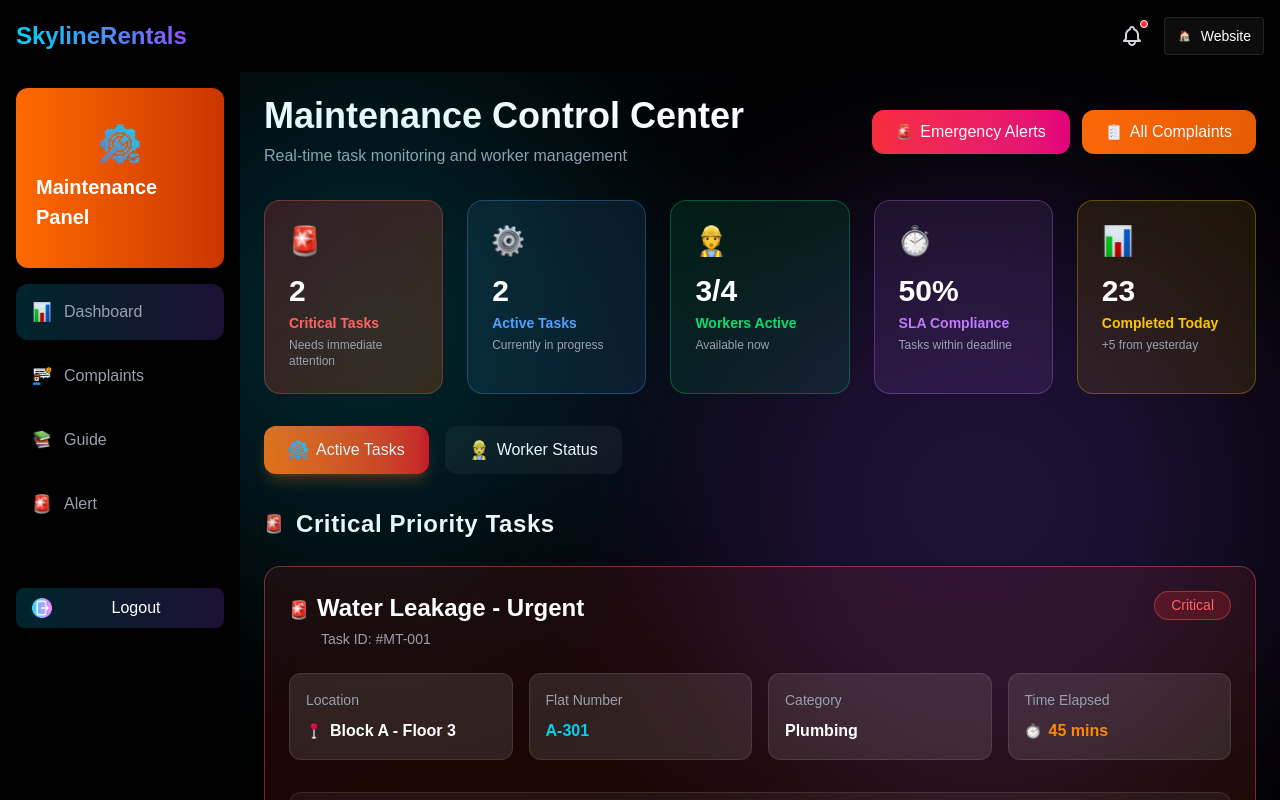
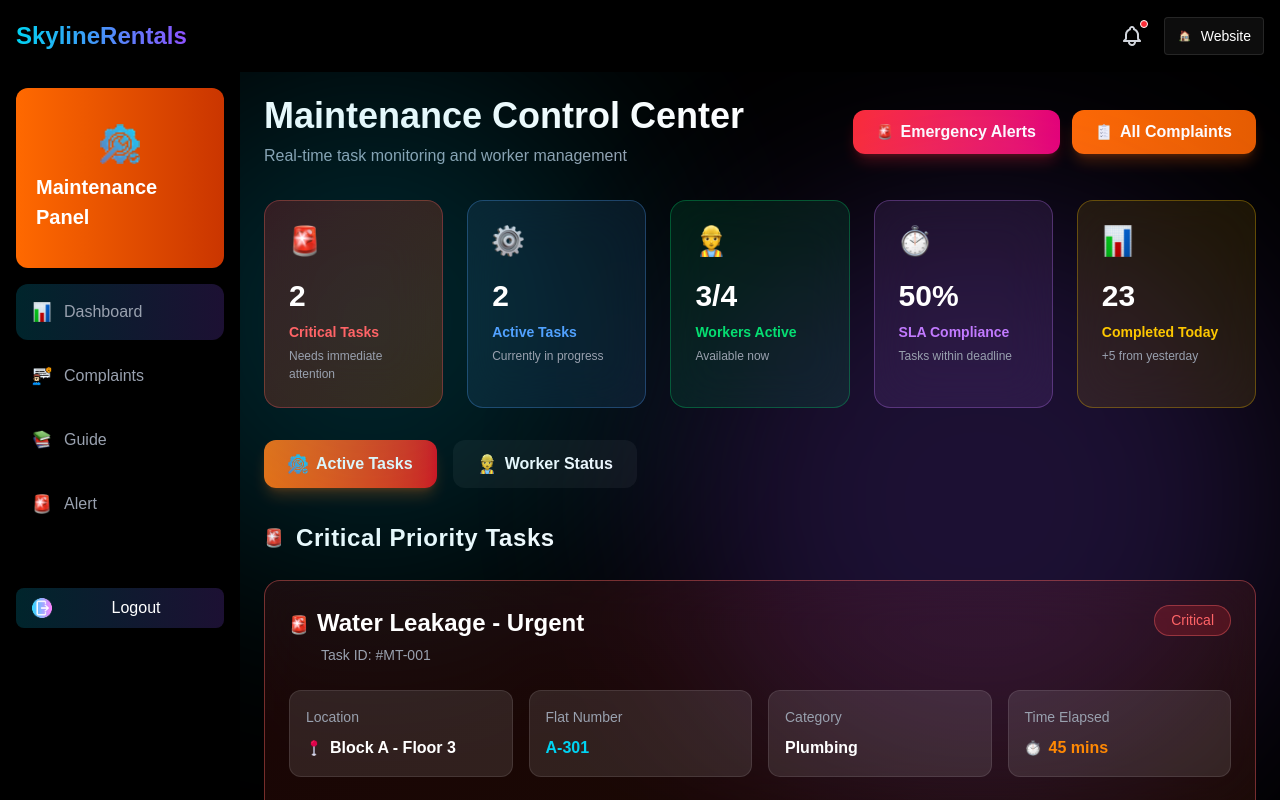
Before and after one commit to abishekyoh0/AMS-maintenance-panel-web, a React (Vite) app: page / in a window 1280 px wide. Both pictures are taken after typing "Sample", "Sample123" into the empty fields and a click on the button "Sign In to Dashboard". Built offline with nearby package versions, Linux system fonts and the light colour scheme.

Commit message:
changes in maintenance

```diff
--- a/src/components/Dashboard/Section.tsx
+++ b/src/components/Dashboard/Section.tsx
@@ -19,7 +19,6 @@ export default function Section({ title, icon, children }: Props) {
           style={FONTWEIGHT[700]}
           className={`
             ${FONTSIZE[24]}
-            text-[#FFFFFF]
             tracking-wide
           `}
         >
--- a/src/components/Dashboard/StatCard.tsx
+++ b/src/components/Dashboard/StatCard.tsx
@@ -1,4 +1,4 @@
-import { FONTSIZE, FONTWEIGHT } from "../../constent/uiconstent";
+import { COLORS, FONTSIZE, FONTWEIGHT } from "../../constent/uiconstent";
 
 interface Props {
   icon: string;
@@ -42,21 +42,21 @@ export default function StatCard({
 
       <h2
         style={FONTWEIGHT[700]}
-        className={`text-3xl text-[#FFFFFF] font-bold mb-1 ${FONTSIZE[30]}`}
+        className={`mb-1 ${FONTSIZE[30]}`}
       >
         {value}
       </h2>
 
       <p
         style={FONTWEIGHT[700]}
-        className={`text-sm font-semibold ${FONTSIZE[14]} ${titleColors[variant]}`}
+        className={`${FONTSIZE[14]} ${titleColors[variant]}`}
       >
         {title}
       </p>
 
       <p
-        style={FONTWEIGHT[400]}
-        className={`text-xs text-[#99A1AF] mt-1 ${FONTSIZE[12]}`}
+        style={{color: COLORS.secoundy_gray}}
+        className={`mt-1 ${FONTSIZE[12]}`}
       >
         {subtitle}
       </p>
--- a/src/components/Dashboard/TaskCard.tsx
+++ b/src/components/Dashboard/TaskCard.tsx
@@ -4,7 +4,7 @@ import location from "../../assets/emergencyAlerts/location.png";
 import person from "../../assets/Dashboard/person.png";
 import tick from "../../assets/Dashboard/tick.png";
 import clock from "../../assets/Dashboard/clock.png";
-import { FONTSIZE, FONTWEIGHT } from "../../constent/uiconstent";
+import { COLORS, FONTSIZE, FONTWEIGHT } from "../../constent/uiconstent";
 import { useNavigate } from "react-router-dom";
 
 export default function TaskCard({ task }: { task: Task }) {
@@ -27,7 +27,7 @@ export default function TaskCard({ task }: { task: Task }) {
         <div>
           <h3
             style={FONTWEIGHT[700]}
-            className={`text-xl font-semibold ${FONTSIZE[24]} text-[#FFFFFF]`}
+            className={`${FONTSIZE[24]}`}
           >
             <img
               src={alert}
@@ -38,8 +38,8 @@ export default function TaskCard({ task }: { task: Task }) {
           </h3>
 
           <p
-            style={FONTWEIGHT[400]}
-            className={`text-sm text-[#99A1AF] mt-1 px-8 ${FONTSIZE[14]}`}
+            style={{color: COLORS.secoundy_gray}}
+            className={` mt-1 px-8 ${FONTSIZE[14]}`}
           >
             Task ID: #{task.id}
           </p>
@@ -48,7 +48,7 @@ export default function TaskCard({ task }: { task: Task }) {
         <span
           style={FONTWEIGHT[400]}
           className={`
-            px-4 py-1 rounded-full text-xs font-medium ${FONTSIZE[14]}
+            px-4 py-1 rounded-full ${FONTSIZE[14]}
             ${
               isCritical
                 ? "bg-[#FB2C3633] text-[#FF6467] border border-[#FF646766]"
@@ -73,7 +73,6 @@ export default function TaskCard({ task }: { task: Task }) {
             label="Location"
             value={task.location}
             icon={location}
-            valueColor="text-[#FFFFFF]"
           />
         </div>
 
@@ -87,7 +86,6 @@ export default function TaskCard({ task }: { task: Task }) {
           <Info
             label="Category"
             value={task.category}
-            valueColor="text-[#FFFFFF]"
           />
         </div>
 
@@ -106,7 +104,7 @@ export default function TaskCard({ task }: { task: Task }) {
           <p className="text-xs text-[#99A1AF]">Assigned Worker</p>
 
           <div className="mt-1">
-            <p className="font-medium text-[#FFFFFF]">
+            <p className="font-medium">
               <img
                 src={person}
                 alt="Person"
--- a/src/pages/Dashboard/MaintenanceDashboard.tsx
+++ b/src/pages/Dashboard/MaintenanceDashboard.tsx
@@ -15,7 +15,7 @@ import clock from "../../assets/Dashboard/clock.png";
 import graph from "../../assets/Dashboard/graph.png";
 import green from "../../assets/Dashboard/green.png";
 import white from "../../assets/Dashboard/White.png";
-import { COLORS, FONTSIZE, FONTWEIGHT } from "../../constent/uiconstent";
+import { COLORS, FONTSIZE, WEIGHT } from "../../constent/uiconstent";
 import { useNavigate } from "react-router-dom";
 
 
@@ -213,9 +213,8 @@ export default function MaintenanceDashboard() {
     <div className="space-y-8" style={{ color: COLORS.primary_white }}>
       <div className="flex flex-col lg:flex-row lg:items-center lg:justify-between gap-5 lg:gap-8">
         <div className="text-center lg:text-left">
-          <h1
-            className={`text-2xl sm:text-3xl lg:text-4xl font-bold flex items-center justify-center lg:justify-start ${FONTSIZE[36]} ${FONTWEIGHT[700]}`}
-          >
+          <h1 className={`text-2xl sm:text-3xl lg:text-4xl font-bold flex items-center justify-center lg:justify-start ${FONTSIZE[36]}`}
+            style={{ fontWeight: WEIGHT.seven }}>
             {/* <img
               src={tools}
               alt="Maintenance"
@@ -224,28 +223,22 @@ export default function MaintenanceDashboard() {
             Maintenance Control Center
           </h1>
 
-          <p className="text-[#99A1AF] mt-2 text-sm sm:text-base">
+          <p className={`mt-2 sm:text-base ${FONTSIZE[16]}`} style={{color: COLORS.secoundy_gray}}>
             Real-time task monitoring and worker management
           </p>
         </div>
 
         <div className="flex flex-col sm:flex-row w-full lg:w-auto gap-3">
-          <button
-            className=" w-full sm:w-auto px-6 py-2.5 rounded-xl bg-linear-to-r from-[#FB2C36] to-[#E60076] hover:scale-105 transition-all duration-300 flex items-center justify-center gap-2 cursor-pointer"
-            onClick={() => {
-              navigate("/emergencyalerts");
-            }}
-          >
+          <button onClick={() => { navigate("/emergencyalerts") }}
+            className={`w-full sm:w-auto px-6 py-2.5 rounded-xl bg-linear-to-r from-[#FB2C36] to-[#E60076] flex items-center justify-center gap-2 cursor-pointer ${FONTSIZE[16]}`}
+            style={{ fontWeight: WEIGHT.seven, boxShadow: "0px 4px 6px -4px #FB2C3640,0px 10px 15px -3px #FB2C3640" }}>
             <img src={alert} alt="Emergency" className="w-4 h-4" />
             Emergency Alerts
           </button>
 
-          <button
-            className="w-full sm:w-auto px-6 py-2.5 rounded-xl bg-linear-to-r from-[#FF6900] to-[#E65C00] hover:scale-105 transition-all duration-300 flex items-center justify-center gap-2 cursor-pointer"
-            onClick={() => {
-              navigate("/complaints");
-            }}
-          >
+          <button onClick={() => { navigate("/complaints") }}
+            className={`w-full sm:w-auto px-6 py-2.5 rounded-xl bg-linear-to-r from-[#FF6900] to-[#E65C00] flex items-center justify-center gap-2 cursor-pointer ${FONTSIZE[16]}`}
+            style={{ fontWeight: WEIGHT.seven, boxShadow: "0px 4px 6px -4px #FF690040,0px 10px 15px -3px #FF690040" }}>
             <img src={notes} alt="Complaints" className="w-4 h-4" />
             All Complaints
           </button>
@@ -297,24 +290,22 @@ export default function MaintenanceDashboard() {
       <div className="flex flex-col sm:flex-row gap-4">
         <button
           onClick={() => setView("Active")}
-          className={`flex items-center gap-2 px-6 py-3 rounded-xl cursor-pointer ${
-            view === "Active"
+          className={`flex items-center gap-2 px-6 py-3 rounded-xl cursor-pointer ${view === "Active"
               ? "bg-linear-to-r from-[#FF6900] to-[#E7000B] shadow-lg shadow-[#FF690040]"
               : "bg-[#FFFFFF0D]"
-          }`}
-       >
-         <img src={tools} alt="" className="w-5 h-5"/> Active Tasks
+            }`}
+        style={{fontWeight: WEIGHT.seven}}>
+          <img src={tools} alt="" className="w-5 h-5" /> Active Tasks
         </button>
 
         <button
           onClick={() => setView("Workers")}
-          className={`flex items-center gap-2 px-6 py-3 rounded-xl  cursor-pointer ${
-            view === "Workers"
+          className={`flex items-center gap-2 px-6 py-3 rounded-xl  cursor-pointer ${view === "Workers"
               ? "bg-linear-to-r from-[#2B7FFF] to-[#0092B8] shadow-lg shadow-[#2B7FFF40]"
               : "bg-[#FFFFFF0D]"
-          }`}
-        >
-         <img src={person} alt="" className="w-5 h-5"/> Worker Status
+            }`}
+        style={{fontWeight: WEIGHT.seven}}>
+          <img src={person} alt="" className="w-5 h-5" /> Worker Status
         </button>
       </div>
 
--- a/src/pages/EmergencyAlerts/EmergencyAlerts.tsx
+++ b/src/pages/EmergencyAlerts/EmergencyAlerts.tsx
@@ -382,7 +382,7 @@ const EmergencyDashboard: React.FC = () => {
                 {g.title}
               </h3>
               <ul className={`list-disc list-inside ${FONTSIZE[14]} ${FONTWEIGHT[400]}`}
-                style={{ color: COLORS.secoundy_gray }} >
+                style={{ color: COLORS.secoundy_gray }}>
                 {g.points.map((p, idx) => (
                   <li key={idx}>{p}</li>
                 ))}
```
